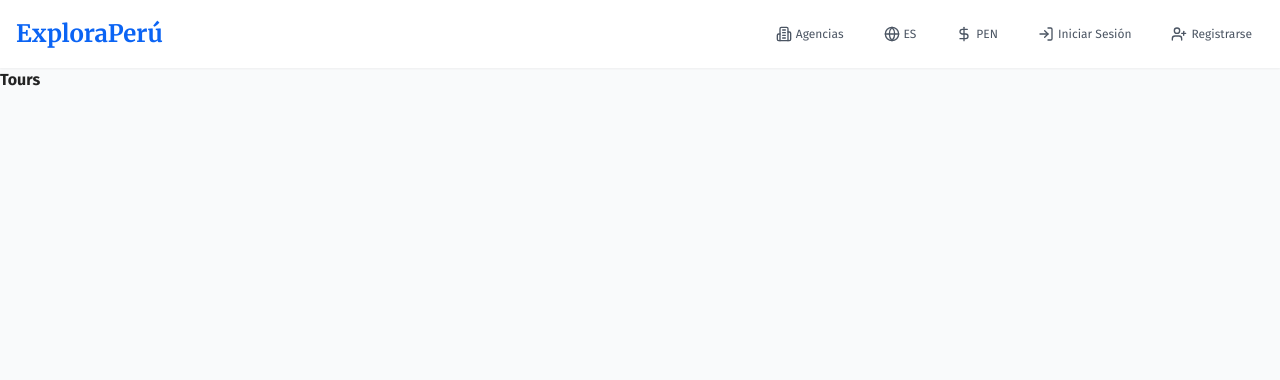
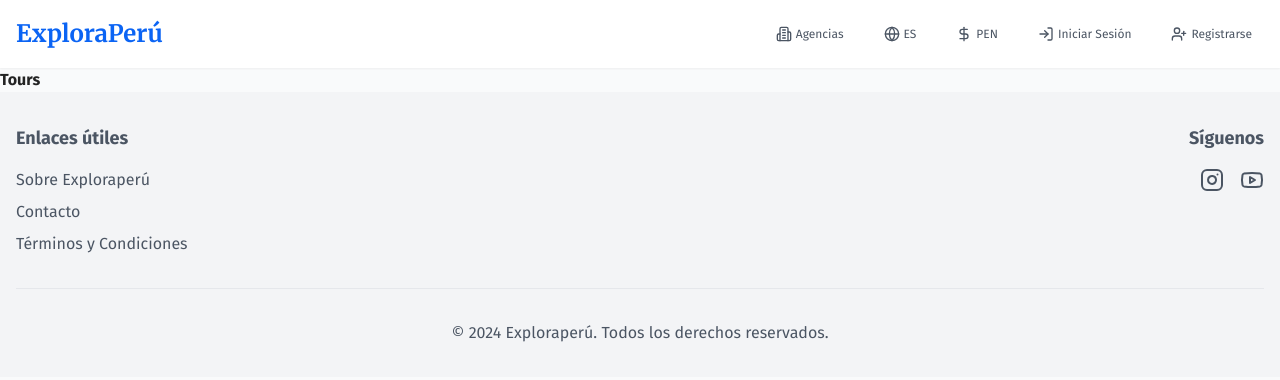
Before and after one commit to heblopez/front-explora-peru, a React (Vite) app: page /tours in a window 1280 px wide. Shown: the top 380 px of the page. Built offline with nearby package versions, Linux system fonts and the light colour scheme.

Commit message:
feat: add footer

```diff
--- a/src/App.tsx
+++ b/src/App.tsx
@@ -6,6 +6,7 @@ import Tours from './pages/Tours'
 import Navbar from './components/Navbar'
 import { useEffect } from 'react'
 import AgenciesLanding from './pages/AgenciesLanding'
+import Footer from './components/Footer'
 
 function App() {
   useEffect(() => {
@@ -28,6 +29,7 @@ function App() {
           <Route path='/register' element={<Register />} />
           <Route path='/tours' element={<Tours />} />
         </Routes>
+        <Footer />
       </BrowserRouter>
     </>
   )
--- /dev/null
+++ b/src/components/Footer.tsx
@@ -0,0 +1,51 @@
+import { Instagram, Youtube } from 'lucide-react'
+
+function Footer() {
+  return (
+    <footer className='bg-gray-100 text-gray-600 py-8'>
+      <div className='container mx-auto px-4'>
+        <div className='flex flex-wrap justify-between items-start'>
+          <div className='w-2/3 pr-4'>
+            <h3 className='font-semibold text-lg mb-4'>Enlaces útiles</h3>
+            <ul className='space-y-2'>
+              <li>
+                <a href='#' className='hover:text-gray-950 transition-colors'>
+                  Sobre Exploraperú
+                </a>
+              </li>
+              <li>
+                <a href='#' className='hover:text-gray-950 transition-colors'>
+                  Contacto
+                </a>
+              </li>
+              <li>
+                <a href='#' className='hover:text-gray-950 transition-colors'>
+                  Términos y Condiciones
+                </a>
+              </li>
+            </ul>
+          </div>
+          <div className='w-1/3 text-right'>
+            <h3 className='font-semibold text-lg mb-4'>Síguenos</h3>
+            <div className='flex justify-end space-x-4'>
+              <a href='#' className='hover:text-gray-950 transition-colors'>
+                <Instagram size={24} />
+                <span className='sr-only'>Instagram</span>
+              </a>
+              <a href='#' className='hover:text-gray-950 transition-colors'>
+                <Youtube size={24} />
+                <span className='sr-only'>YouTube</span>
+              </a>
+            </div>
+          </div>
+        </div>
+
+        <div className='mt-8 pt-8 border-t border-gray-200 text-center'>
+          <p>&copy; 2024 Exploraperú. Todos los derechos reservados.</p>
+        </div>
+      </div>
+    </footer>
+  )
+}
+
+export default Footer
```
